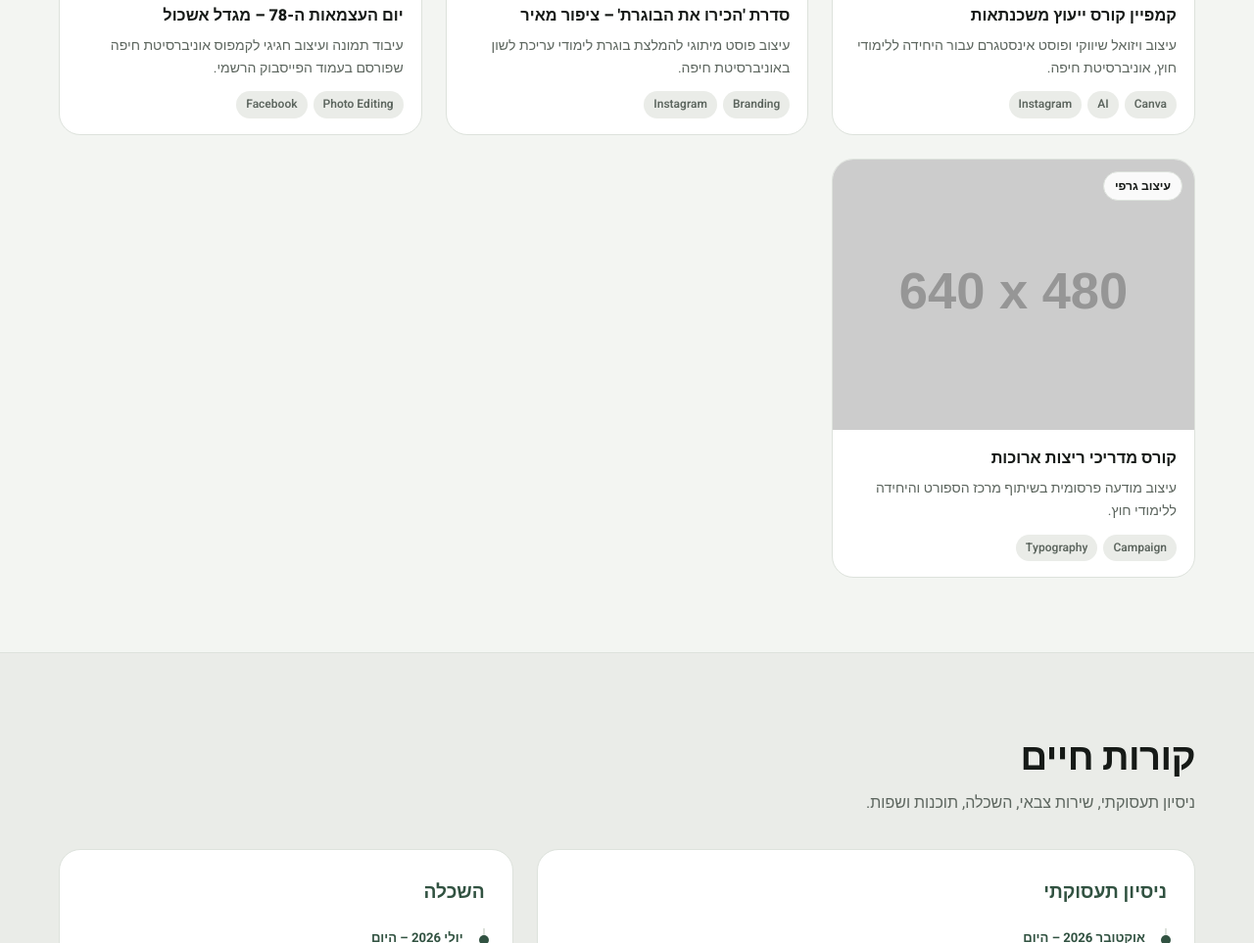
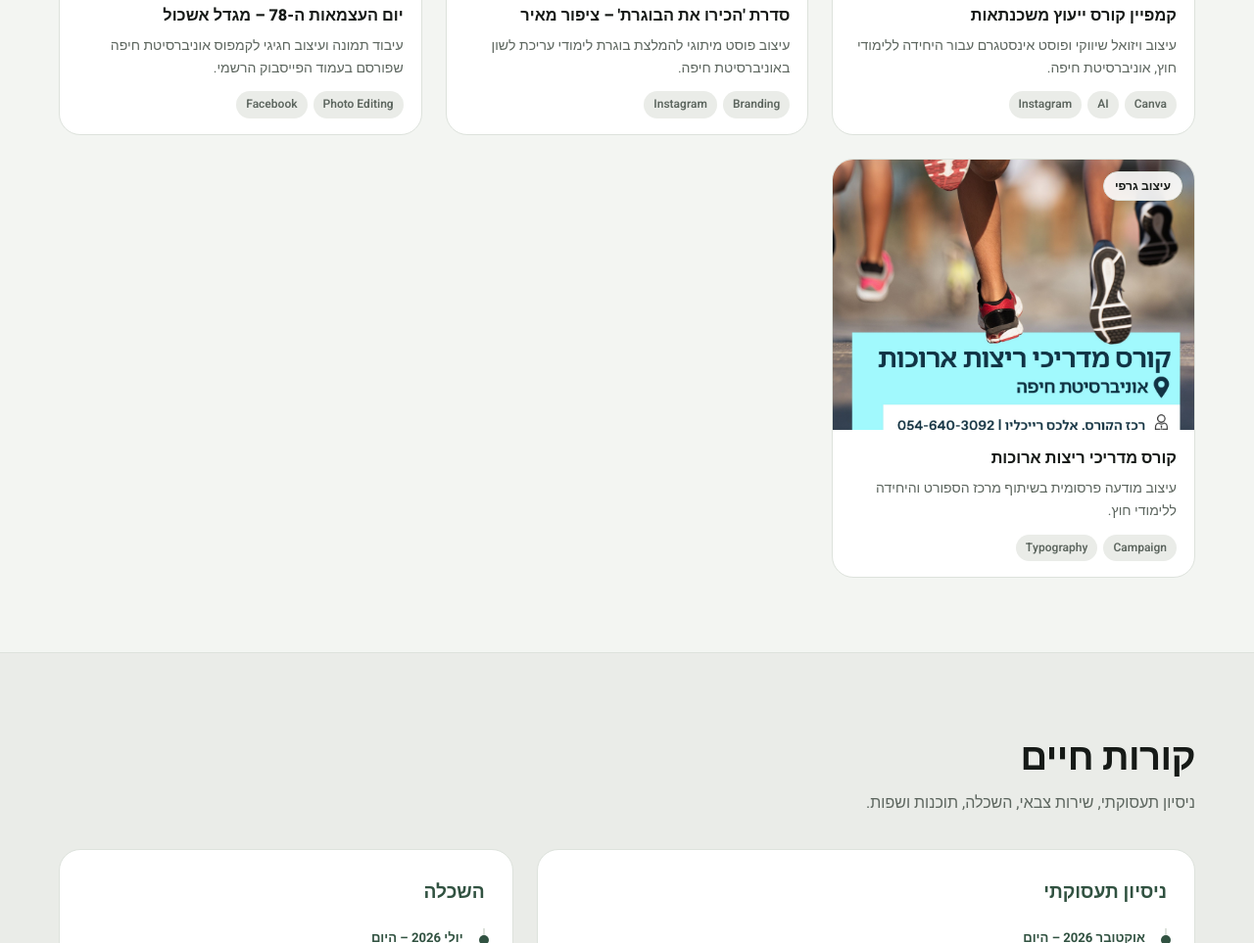
Before and after one commit to shaifitoussi/portfolio, a plain HTML site: page index.html in a window 1280 px wide. Shown: the part 3258-4221 px from the top of the page at 98% size. Drawn offline with Linux system fonts and the light colour scheme; placeholder pictures from the web are drawn by us.

Commit message:
Update index.html

```diff
--- a/index.html
+++ b/index.html
@@ -1226,7 +1226,7 @@
           he: "עיצוב מודעה פרסומית בשיתוף מרכז הספורט והיחידה ללימודי חוץ.",
           en: "Promotional flyer and social design in collaboration with the Sports Center."
         },
-        image: "מדריכי ריצות.jpg",
+        image: "canva run.jpg",
         tags: ["Campaign", "Typography"]
       }
     ];
```
